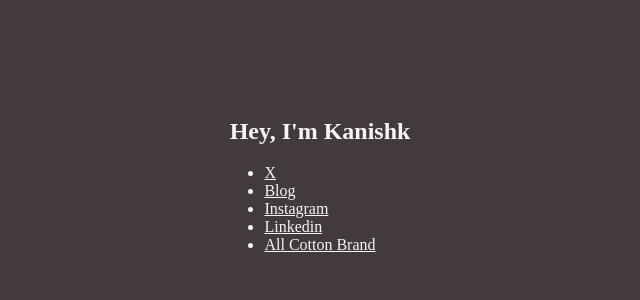
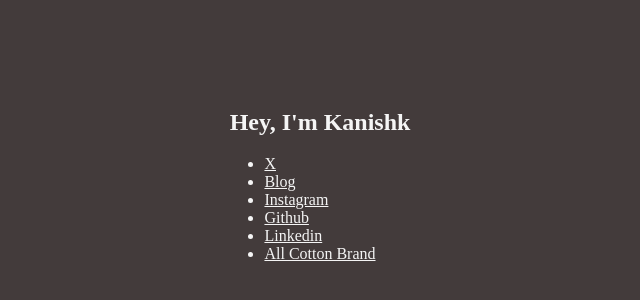
Before and after one commit to kanishkjain01/personal-website, a plain HTML site: page index.html in a window 1280 px wide. Shown: the part 232-532 px from the top of the page, without its empty margins (320-960 px from the left). Drawn offline with Linux system fonts and the light colour scheme.

Commit message:
Added Github link

```diff
--- a/index.html
+++ b/index.html
@@ -12,6 +12,7 @@
         <li><a href="https://x.com/kanishkjain01">X</a></li>
         <li><a href="/blog.html">Blog</a></li>
         <li><a href="https://www.instagram.com">Instagram</a></li>
+        <li><a href="https://github.com/kanishkjain01">Github</a></li>
         <li><a href="https://www.linkedin.com/in/jain-kanishk/">Linkedin</a></li>
         <li><a href="https://www.allcottonbrand.com/">All Cotton Brand</a></li>
     </ul>
```
